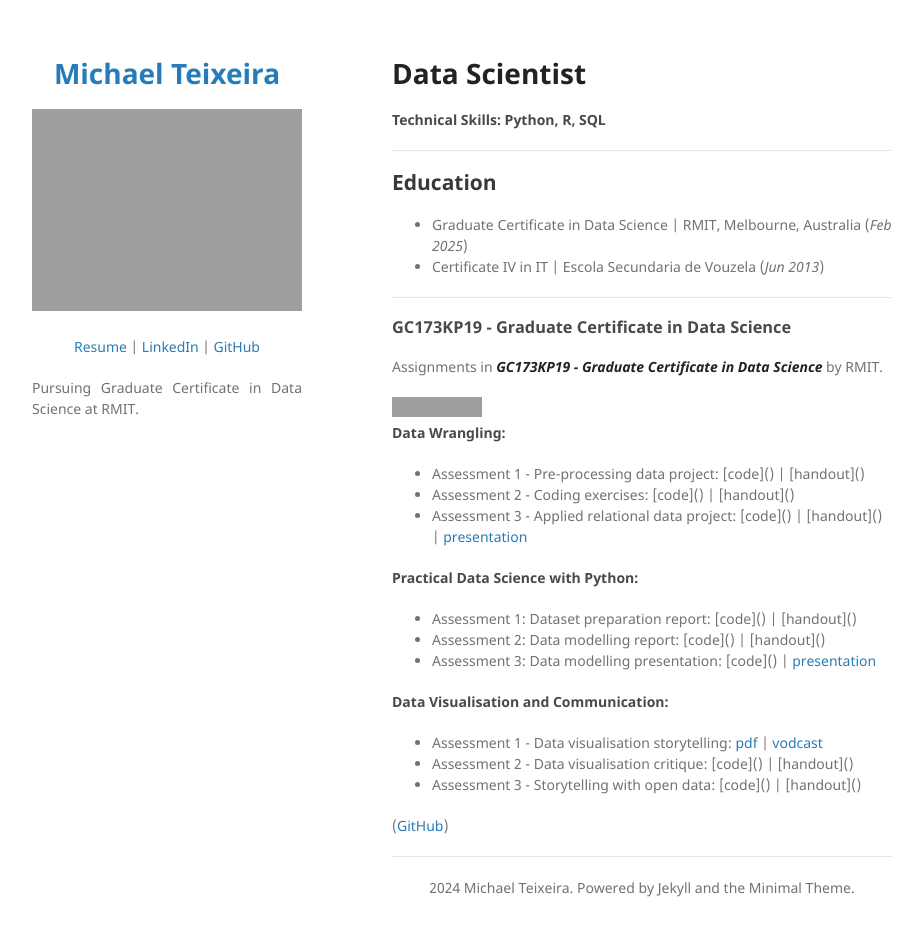
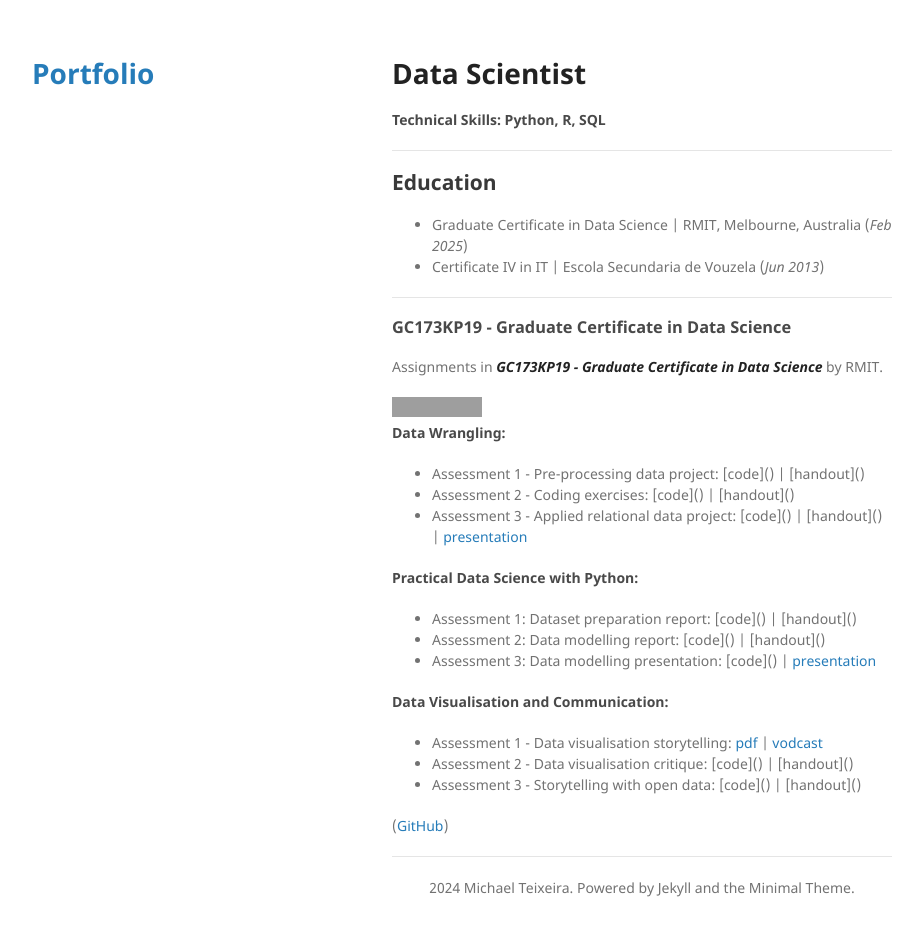
Before and after one commit to Tex30/Portfolio, a Jekyll site: the page built from index.html, in a window 1280 px wide and 948 px high. Shown: the top 936 px of the window, without its empty margins (178-1101 px from the left). Built offline with Jekyll 4.4.1, drawn with Linux system fonts in a browser that asks for light colours; the repository's description, which GitHub fills in, is left out; grey boxes are pictures that could not be loaded.

Commit message:
Update _config.yml

```diff
--- a/_config.yml
+++ b/_config.yml
@@ -1,19 +1,13 @@
-title: <p align="center"> Michael Teixeira </p>
+<p align="center">
+  <img src="images/picture.png" alt="Michael Teixeira's Logo" />
+</p>
 
-logo: "<img src='images/picture.png' />"
-
-
-
-description:
-  <p align="center">
+<p align="center">
   <a href="pdf/resume.pdf">Resume</a> |
   <a href="https://www.linkedin.com/in/michael-teixeira-66298024a/">LinkedIn</a> |
   <a href="https://github.com/Tex30">GitHub</a>
-  </p>
+</p>
 
-  <p align="justify">
+<p align="justify">
   Pursuing Graduate Certificate in Data Science at RMIT.
-    </p>
-
-theme: jekyll-theme-minimal
-google_analytics: G-6MB61WNNMV # Google Analytics tracking ID
+</p>
```
